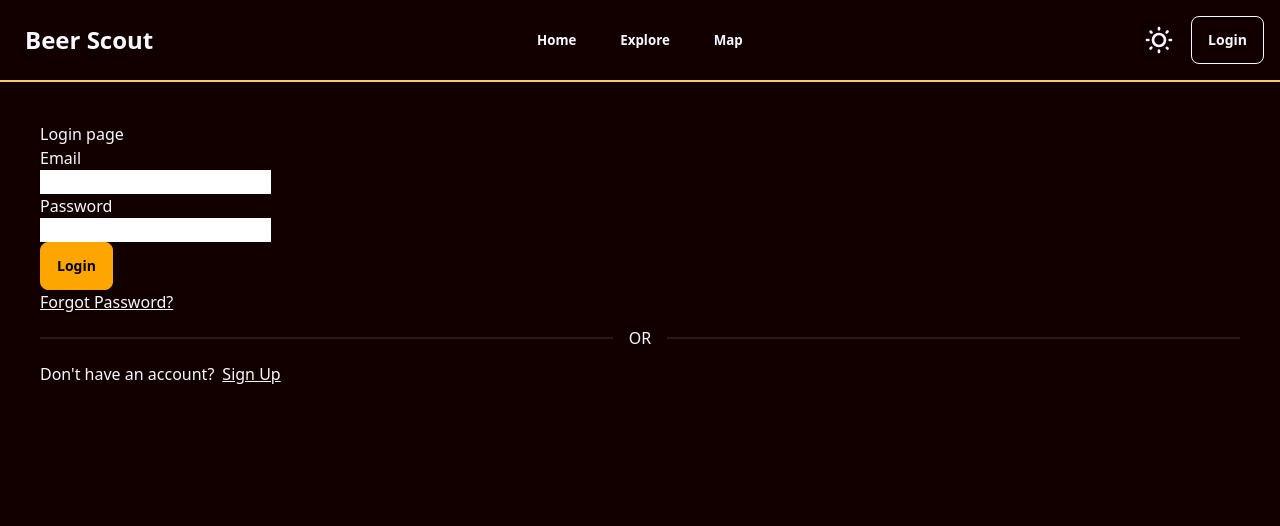
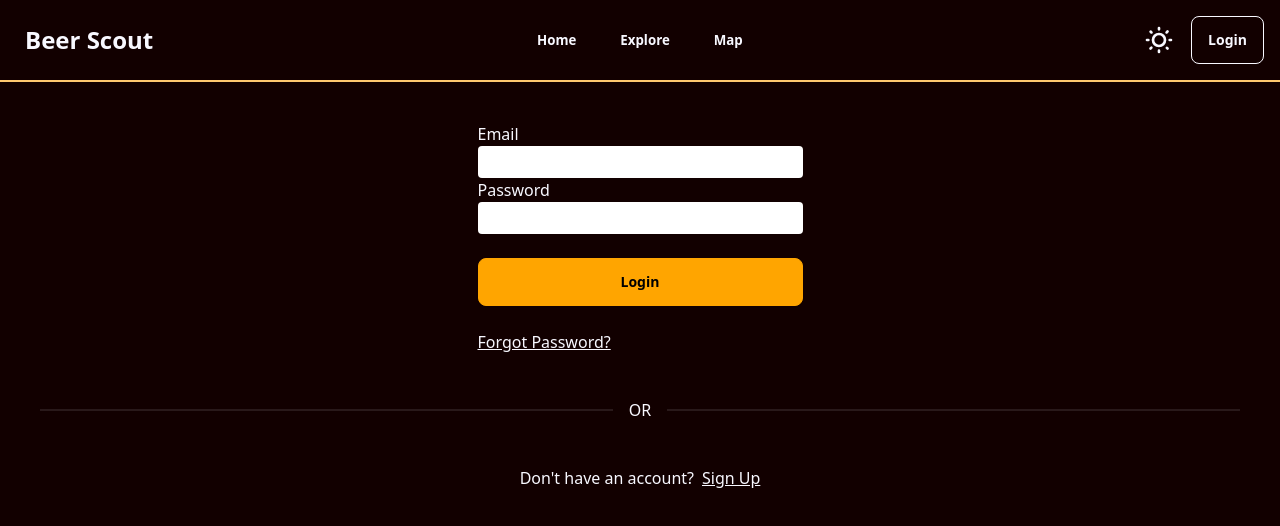
Before and after one commit to beer-scout-project/beer-scout, a React (Vite) app: page /login in a window 1280 px wide. Shown: the top 526 px of the page. Built offline with nearby package versions, Linux system fonts and the light colour scheme.

Commit message:
Update login page layout
Update the layout of the page for a better UI/UX, and to make inputs wider for larger screens.

```diff
--- a/src/pages/login.jsx
+++ b/src/pages/login.jsx
@@ -3,17 +3,24 @@ import { Link } from 'react-router-dom';
 
 const login = () => {
 	return (
-		<div className='p-10'>
-			<p>Login page</p>
-			<div className='container'>
+		<div className='p-10 flex flex-col items-center gap-8 m-auto'>
+			<div className='flex flex-col gap-6 w-full max-w-[325px]'>
 				<form>
 					<label htmlFor='email' className='block'>
 						<span className='block'>Email</span>
-						<input type='email' name='email'></input>
+						<input
+							type='email'
+							name='email'
+							className='p-1 rounded w-full'
+						></input>
 					</label>
 					<label htmlFor='password' className='block'>
 						<span className='block'>Password</span>
-						<input type='password' name='password'></input>
+						<input
+							type='password'
+							name='password'
+							className='p-1 rounded w-full'
+						></input>
 					</label>
 				</form>
 				<button className='block btn btn-primary'>Login</button>
```
